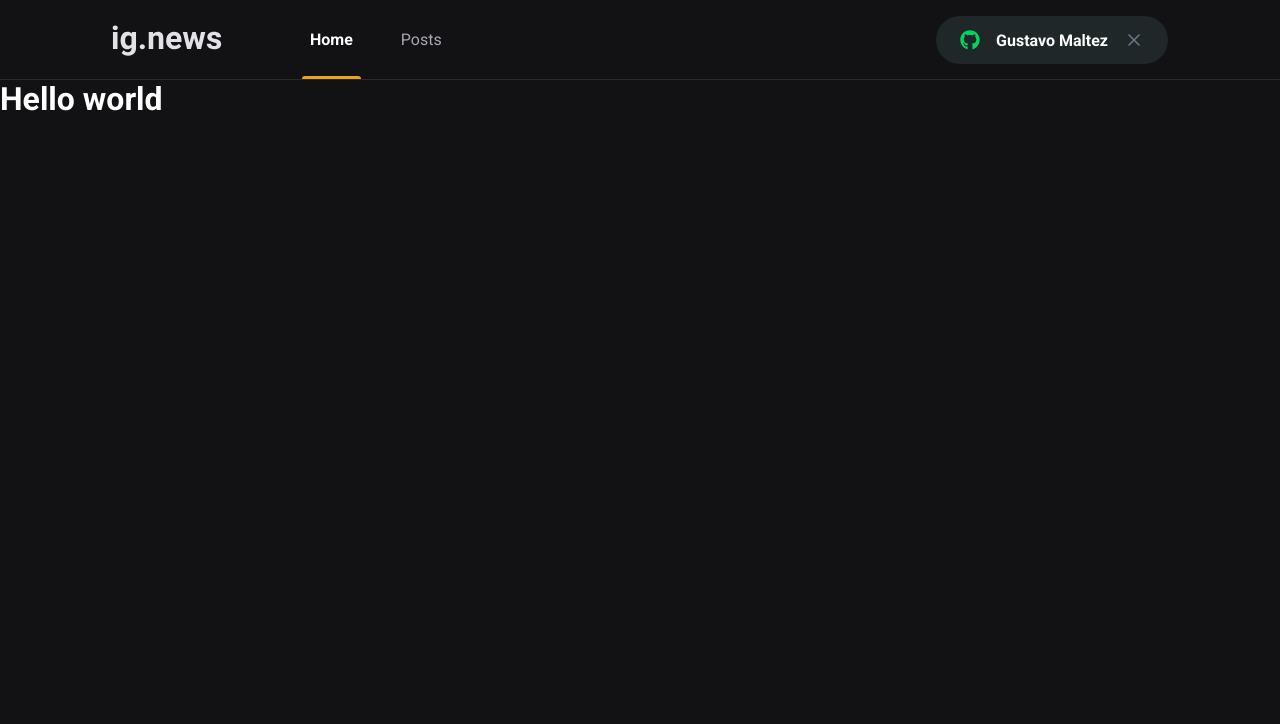
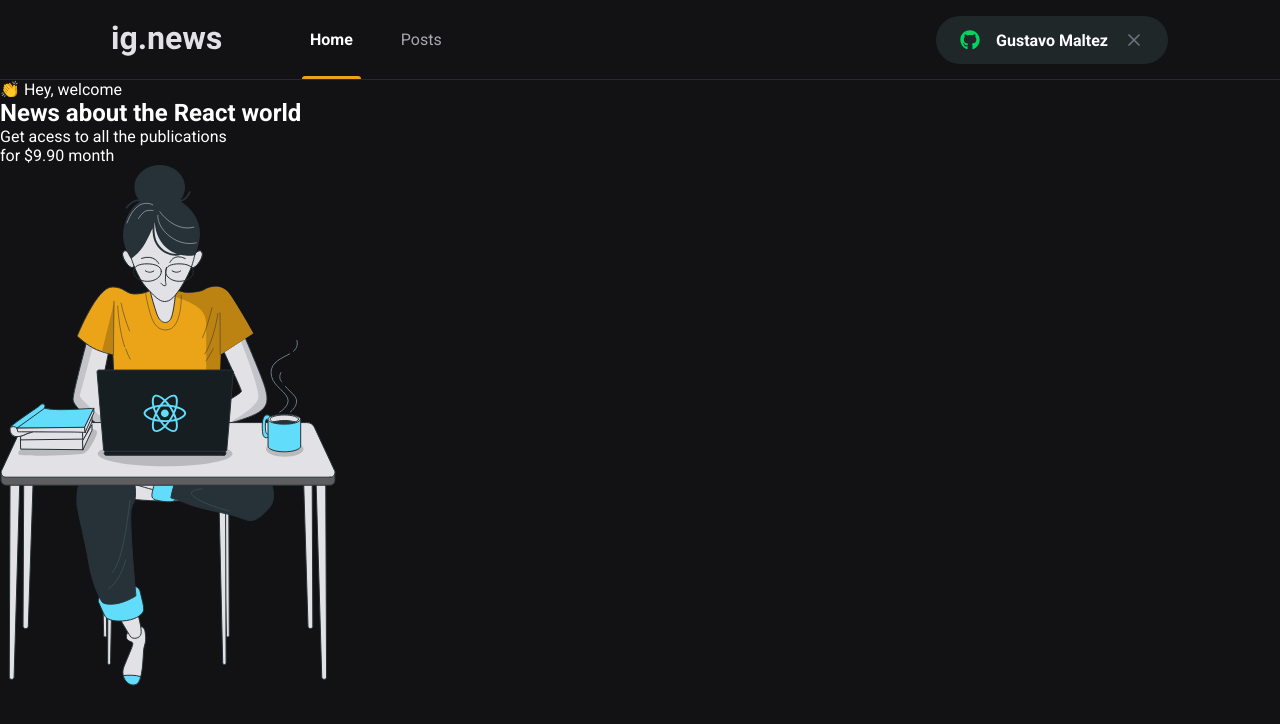
Before and after one commit to gustavomaltez/-Ignite-ChapterThree, a Next.js app in the folder ignews/: page / in a window 1280 px wide. Shown: the top 724 px of the page. Built offline with nearby package versions, Linux system fonts and the light colour scheme.

Commit message:
styles: added home styles

```diff
--- a/ignews/src/components/Header/index.tsx
+++ b/ignews/src/components/Header/index.tsx
@@ -1,7 +1,7 @@
 import { SignInButton } from './SignInButton';
 import styles from './styles.module.scss';
 
-export function Heaader() {
+export function Header() {
     return (
         <header className={styles.headerContainer}>
             <div className={styles.headerContent}>
--- a/ignews/src/pages/_app.tsx
+++ b/ignews/src/pages/_app.tsx
@@ -1,11 +1,11 @@
 import { AppProps } from 'next/app';
-import { Heaader } from '../components/Header';
+import { Header } from '../components/Header';
 import '../styles/global.scss';
 
 function MyApp({ Component, pageProps }: AppProps) {
   return (
     <>
-      <Heaader />
+      <Header />
       <Component {...pageProps} />
     </>
   )
--- a/ignews/src/pages/index.tsx
+++ b/ignews/src/pages/index.tsx
@@ -4,9 +4,21 @@
   return (
     <>
       <Head>
-        <title>Início | IG News</title>
+        <title>Home | IG News</title>
       </Head>
-      <h1>Hello world</h1>
+
+      <main>
+        <section>
+          <span>👏 Hey, welcome</span>
+          <h1>News about the <span>React</span> world</h1>
+          <p>
+            Get acess to all the publications <br/>
+            <span>for $9.90 month</span>
+          </p>
+        </section>
+
+        <img src="/images/avatar.svg" alt="Girl coding"/>
+      </main>
     </>
   )
 }
```
Also changed, not shown: ignews/src/pages/home.module.scss (added, +14 -0 lines).
